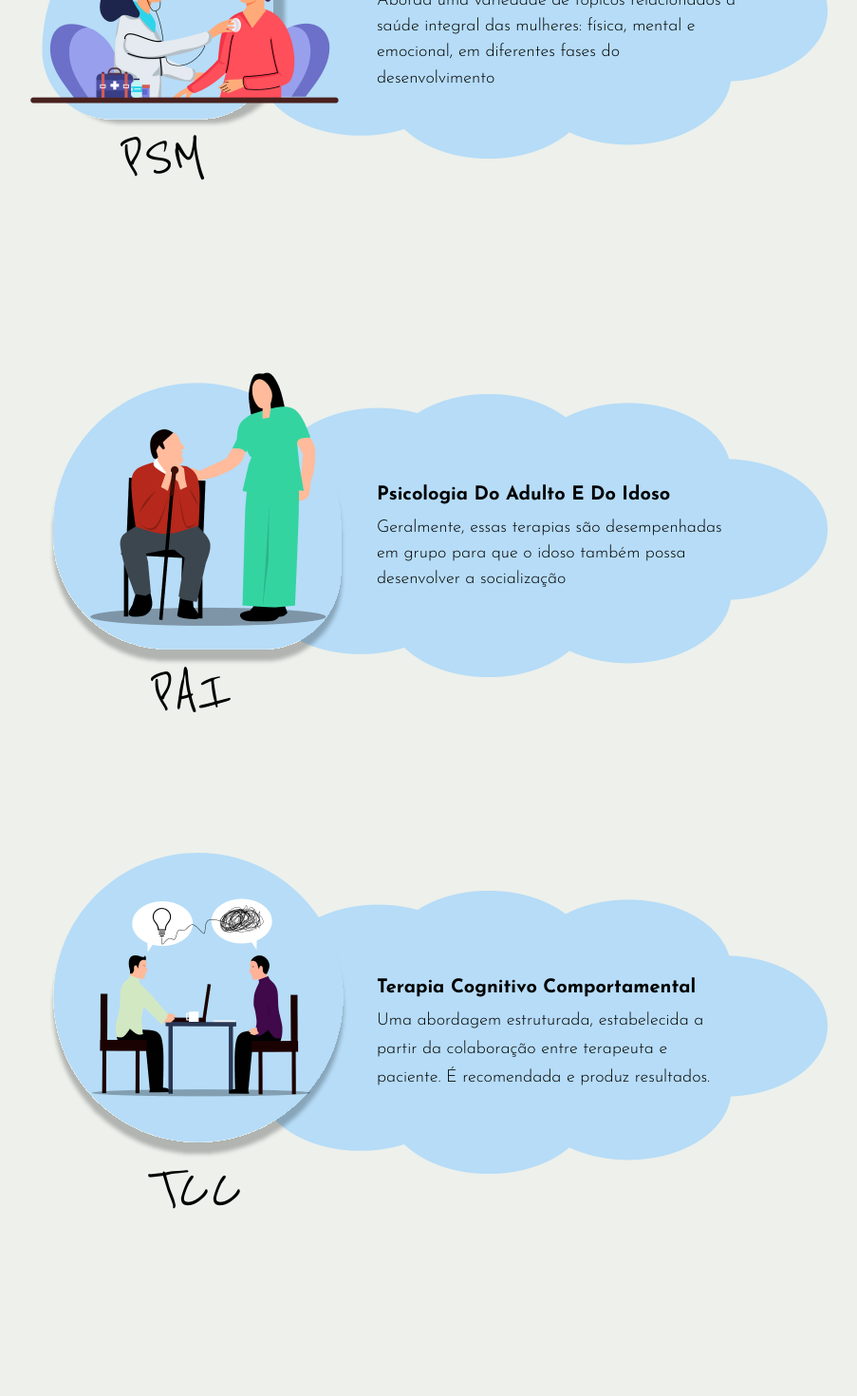
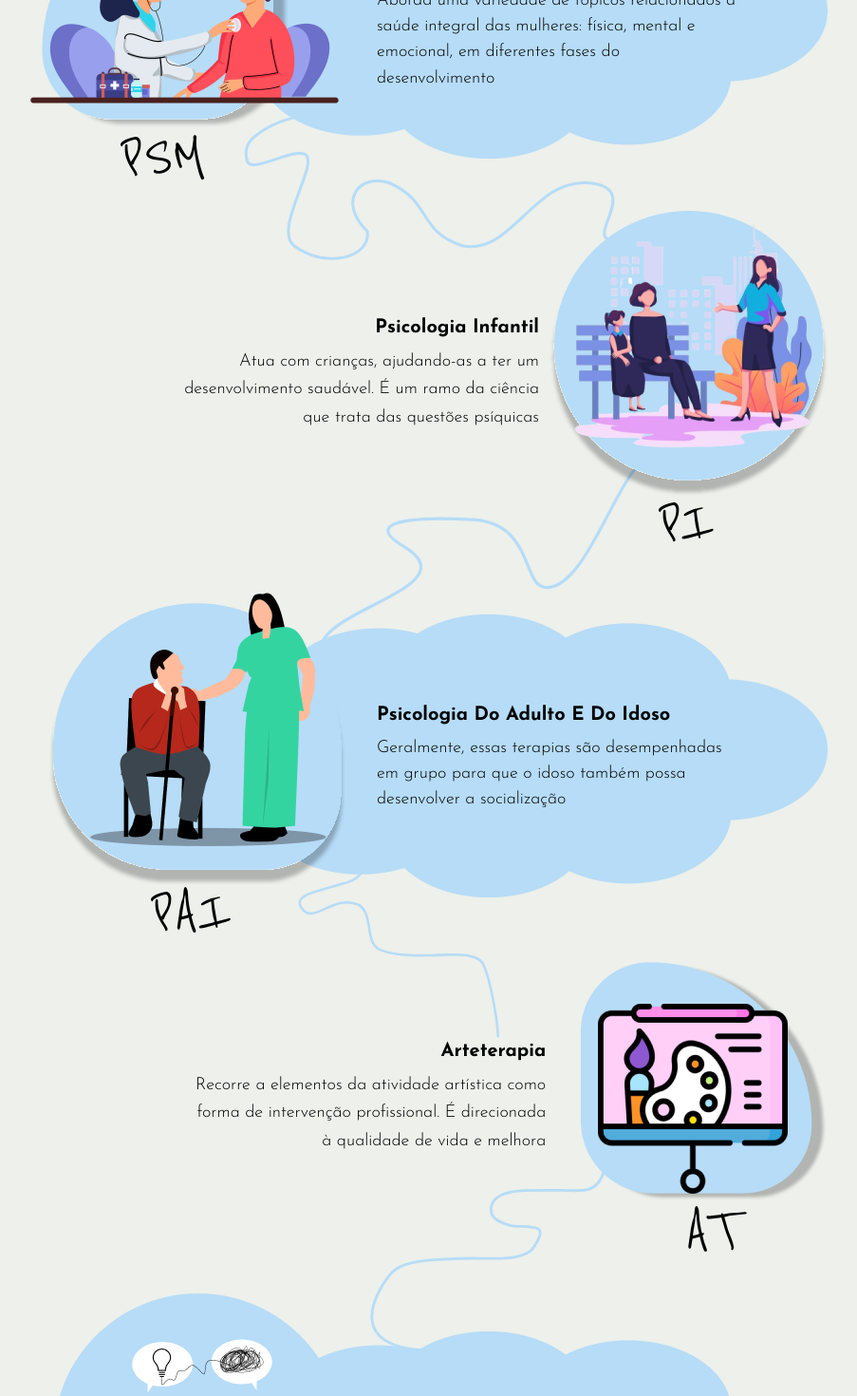
Before and after one commit to EricBrisola/CONEX, a React (Vite) app: page / in a window 1280 px wide. Shown: the part 1000-2470 px from the top of the page at 95% size, without its empty margins (188-1091 px from the left). Built offline with nearby package versions, Linux system fonts and the light colour scheme.

Commit message:
chore: added blue lines and the other 2 area components

```diff
--- a/src/pages/Home/index.jsx
+++ b/src/pages/Home/index.jsx
@@ -1,5 +1,10 @@
 import Footer from "../../components/Footer";
 import Header from "../../components/Header";
+import line1 from "../../assets/homePage/Main/line-1.svg";
+import line2 from "../../assets/homePage/Main/line-2.svg";
+import line3 from "../../assets/homePage/Main/line-3.svg";
+import line4 from "../../assets/homePage/Main/line-4.svg";
+import line5 from "../../assets/homePage/Main/line-5.svg";
 
 const Home = () => {
   const infoCards = [
@@ -15,9 +20,9 @@ const Home = () => {
     {
       id: 1,
       title: "Psicologia Infantil",
-      text: "Atua com crianças, ajudando-as a ter um desenvolvimento saudável. É um ramo da ciência que trata das questões psíquicas de crianças. Assim, essa especialidade investiga e analisa o comportamento dessa faixa etária.",
-      mainImage: "../../assets/homePage/Main/pi/piImg.png",
-      background: "../../assets/homePage/Main/pi/pi-bg.png",
+      text: "Atua com crianças, ajudando-as a ter um desenvolvimento saudável. É um ramo da ciência que trata das questões psíquicas",
+      mainImage: "src/assets/homePage/Main/pi/piImg.png",
+      background: "src/assets/homePage/Main/pi/piCircle.svg",
       textBackground: "",
       abbreviatedtitle: "PI",
     },
@@ -34,9 +39,9 @@ const Home = () => {
     {
       id: 3,
       title: "Arteterapia",
-      text: "Recorre a elementos da atividade artística como forma de intervenção profissional. É direcionada à qualidade de vida e melhora da saúde. Abrange as mais diversas linguagens: pintura, dança, escultura, a história oral, música, modelagem, poesia, o audiovisual, entre outros. Uma forma de permitir o bem-estar e deixar fluir sentimentos por meio da expressão das obras.",
-      mainImage: "../../assets/homePage/Main/at/arImg 1.png",
-      background: "../../assets/homePage/Main/at/atRetangle.png",
+      text: "Recorre a elementos da atividade artística como forma de intervenção profissional. É direcionada à qualidade de vida e melhora",
+      mainImage: "src/assets/homePage/Main/at/arImg 1.png",
+      background: "src/assets/homePage/Main/at/atRetangle.png",
       textBackground: "",
       abbreviatedtitle: "AT",
     },
@@ -51,14 +56,14 @@ const Home = () => {
     },
   ];
   return (
-    <main className="max-w-screen flex min-h-screen flex-col bg-[#EDF0EB]">
+    <main className="max-w-screen relative flex min-h-screen flex-col bg-[#EDF0EB]">
       <Header />
       <section className="mb-6 mt-[4.563rem] flex h-28 justify-center">
         <p className="font-JosefinSans text-[2.813rem] font-extralight">
           CONHEÇA AS ÁREAS ATENDIDAS
         </p>
       </section>
-      <section className="mb-[30.344rem] flex flex-1 flex-col items-center gap-36">
+      <section className="relative mb-[18.344rem] flex flex-1 flex-col items-center">
         <article className="relative flex h-[20.375rem] w-[52.5rem] justify-end font-JosefinSans">
           <img
             src={infoCards[0].mainImage}
@@ -76,7 +81,7 @@ const Home = () => {
             alt="card-border-image"
             className="z-0 h-[18.625rem] w-[41.25rem]"
           />
-          <p className="font-ReenieBeanie absolute bottom-[0.3rem] left-24 h-[3.6rem] text-[4.063rem] leading-none">
+          <p className="absolute bottom-[0.3rem] left-24 h-[3.6rem] font-ReenieBeanie text-[4.063rem] leading-none">
             {infoCards[0].abbreviatedtitle}
           </p>
           <div className="absolute right-[6rem] top-[5.21rem] flex w-[23.688rem] flex-col gap-[0.419rem]">
@@ -86,6 +91,33 @@ const Home = () => {
             </p>
           </div>
         </article>
+        <img src={line1} alt="line-1" className="absolute top-[15.8rem] z-30" />
+        <article className="relative flex h-[23.513rem] w-[52.5rem] justify-end font-JosefinSans">
+          <img
+            src={infoCards[1].mainImage}
+            alt="card-main-image"
+            className="absolute right-4 top-[2.10rem] z-20 object-contain"
+          />
+          <img
+            src={infoCards[1].background}
+            alt="card-background-image"
+            className="absolute right-0 top-[1.7rem] z-10 object-contain"
+          />
+          <p className="absolute right-[7.5rem] top-[20.163rem] h-[3.6rem] font-ReenieBeanie text-[4.063rem] leading-none">
+            {infoCards[1].abbreviatedtitle}
+          </p>
+          <div className="absolute right-[19rem] top-[8.5rem] flex w-[23.688rem] flex-col items-end gap-[0.419rem]">
+            <p className="text-xl font-bold">{infoCards[1].title}</p>
+            <p className="text-wrap text-right text-lg font-light leading-[1.65]">
+              {infoCards[1].text}
+            </p>
+          </div>
+        </article>
+        <img
+          src={line2}
+          alt="line-2"
+          className="absolute top-[39rem] z-0 h-[12rem] translate-x-[3.2rem] transform"
+        />
         <article className="relative flex h-[25.913rem] w-[52.5rem] justify-end font-JosefinSans">
           <img
             src={infoCards[2].mainImage}
@@ -103,7 +135,7 @@ const Home = () => {
             alt="card-border-image"
             className="absolute top-[4.75rem] z-0 h-[18.625rem] w-[41.25rem]"
           />
-          <p className="font-ReenieBeanie absolute bottom-0 left-32 h-[3.6rem] text-[4.063rem] leading-none">
+          <p className="absolute bottom-0 left-32 h-[3.6rem] font-ReenieBeanie text-[4.063rem] leading-none">
             {infoCards[2].abbreviatedtitle}
           </p>
           <div className="absolute right-[6rem] top-[10.5rem] flex w-[23.688rem] flex-col gap-[0.419rem]">
@@ -113,6 +145,38 @@ const Home = () => {
             </p>
           </div>
         </article>
+        <img
+          src={line3}
+          alt="line-3"
+          className="absolute top-[64.5rem] z-0 h-[12rem] -translate-x-[2rem] transform"
+        />
+
+        <article className="relative flex h-[23.513rem] w-[52.5rem] justify-end font-JosefinSans">
+          <img
+            src={infoCards[3].mainImage}
+            alt="card-main-image"
+            className="absolute right-[2.6rem] top-[4.42rem] z-20 object-contain"
+          />
+          <img
+            src={infoCards[3].background}
+            alt="card-background-image"
+            className="absolute right-0 top-[1.7rem] z-10 object-contain"
+          />
+          <p className="absolute right-[6rem] top-[17.4rem] h-[3.6rem] font-ReenieBeanie text-[4.063rem] leading-none">
+            {infoCards[3].abbreviatedtitle}
+          </p>
+          <div className="absolute right-[18.55rem] top-[6.7rem] flex w-[23.688rem] flex-col items-end gap-[0.419rem]">
+            <p className="text-xl font-bold">{infoCards[3].title}</p>
+            <p className="text-wrap text-right text-lg font-light leading-[1.65]">
+              {infoCards[3].text}
+            </p>
+          </div>
+        </article>
+        <img
+          src={line4}
+          alt="line-4"
+          className="absolute left-1/2 top-[85.2rem] z-0 h-[12rem] -translate-x-1/4 transform"
+        />
         <article className="relative flex h-[23.513rem] w-[52.5rem] justify-end font-JosefinSans">
           <img
             src={infoCards[4].mainImage}
@@ -130,7 +194,7 @@ const Home = () => {
             alt="card-border-image"
             className="absolute top-10 z-0 h-[18.625rem] w-[41.25rem]"
           />
-          <p className="font-ReenieBeanie absolute left-32 top-[20.163rem] h-[3.6rem] text-[4.063rem] leading-none">
+          <p className="absolute left-32 top-[20.163rem] h-[3.6rem] font-ReenieBeanie text-[4.063rem] leading-none">
             {infoCards[4].abbreviatedtitle}
           </p>
           <div className="absolute right-[6rem] top-[8rem] flex w-[23.688rem] flex-col gap-[0.419rem]">
@@ -141,6 +205,11 @@ const Home = () => {
           </div>
         </article>
       </section>
+      <img
+        src={line5}
+        alt="line-5"
+        className="absolute bottom-[13rem] left-1/2 z-0 -translate-x-1/2 -translate-y-1/2 transform"
+      />
       <Footer />
     </main>
   );
```
